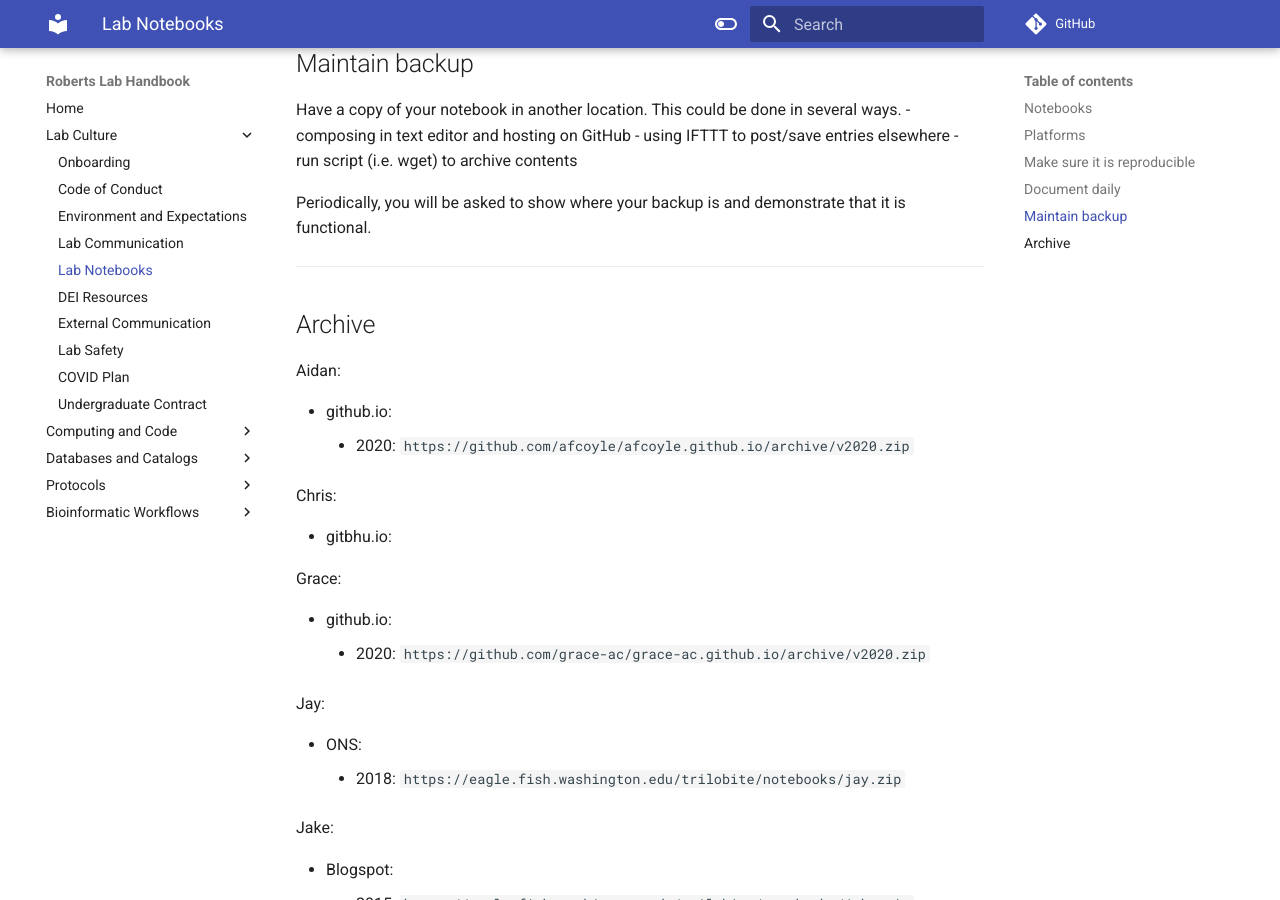
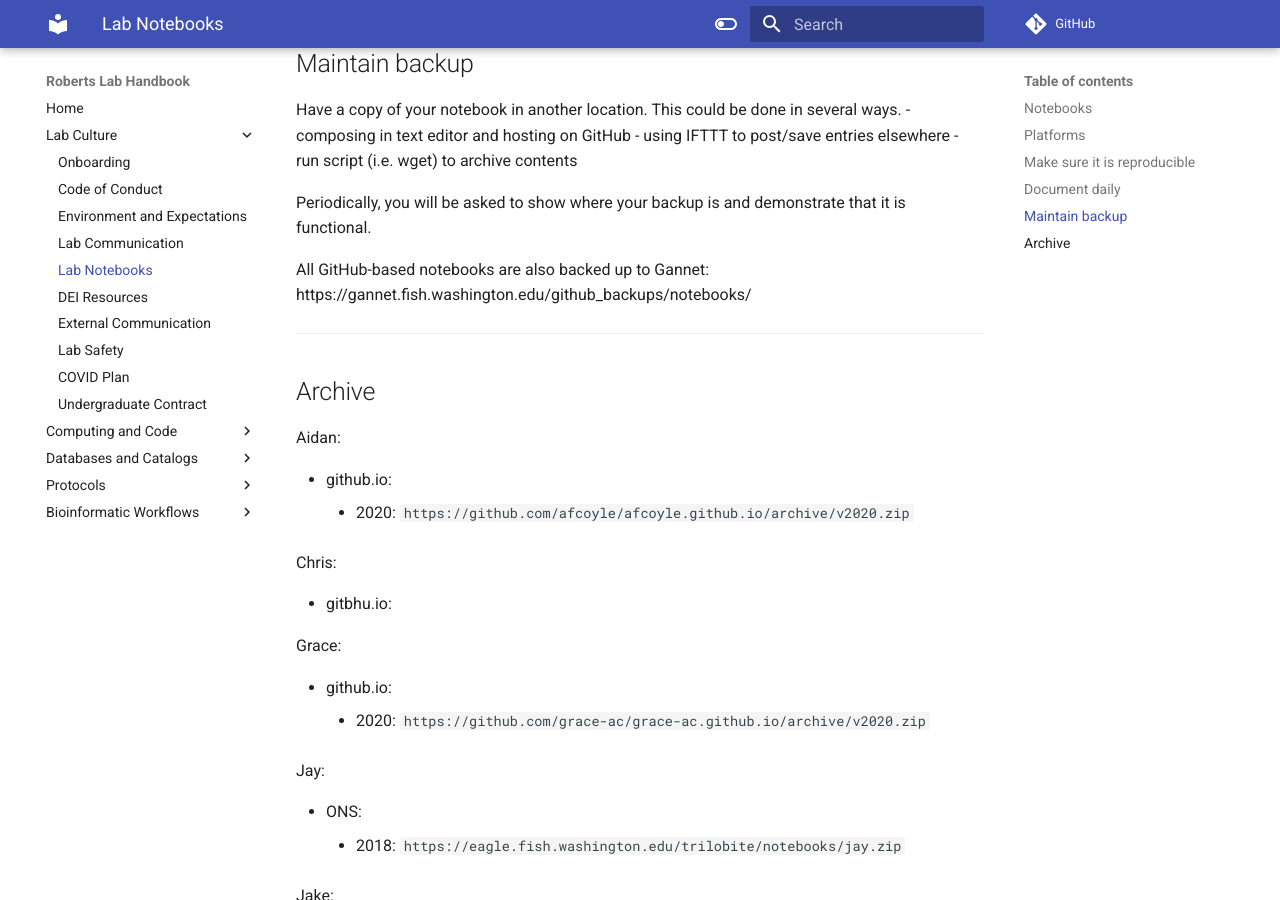
Before and after one commit to RobertsLab/resources, an MkDocs documentation site: the page built from docs/Lab-Notebooks.md, in a window 1280 px wide and 900 px high, scrolled down 2523 px. Built offline with MkDocs 1.6.1 and Material for MkDocs 9.7.7, drawn with Linux system fonts in a browser that asks for light colours; comment, search, counter and statistics services are not loaded.

Commit message:
add link to GitHub notebook backups on gannet

```diff
--- a/docs/Lab-Notebooks.md
+++ b/docs/Lab-Notebooks.md
@@ -71,6 +71,8 @@ Have a copy of your notebook in another location. This could be done in several
 - run script (i.e. wget) to archive contents
 
 Periodically, you will be asked to show where your backup is and demonstrate that it is functional.
+
+All GitHub-based notebooks are also backed up to Gannet: https://gannet.fish.washington.edu/github_backups/notebooks/
 
 ---
 
```
